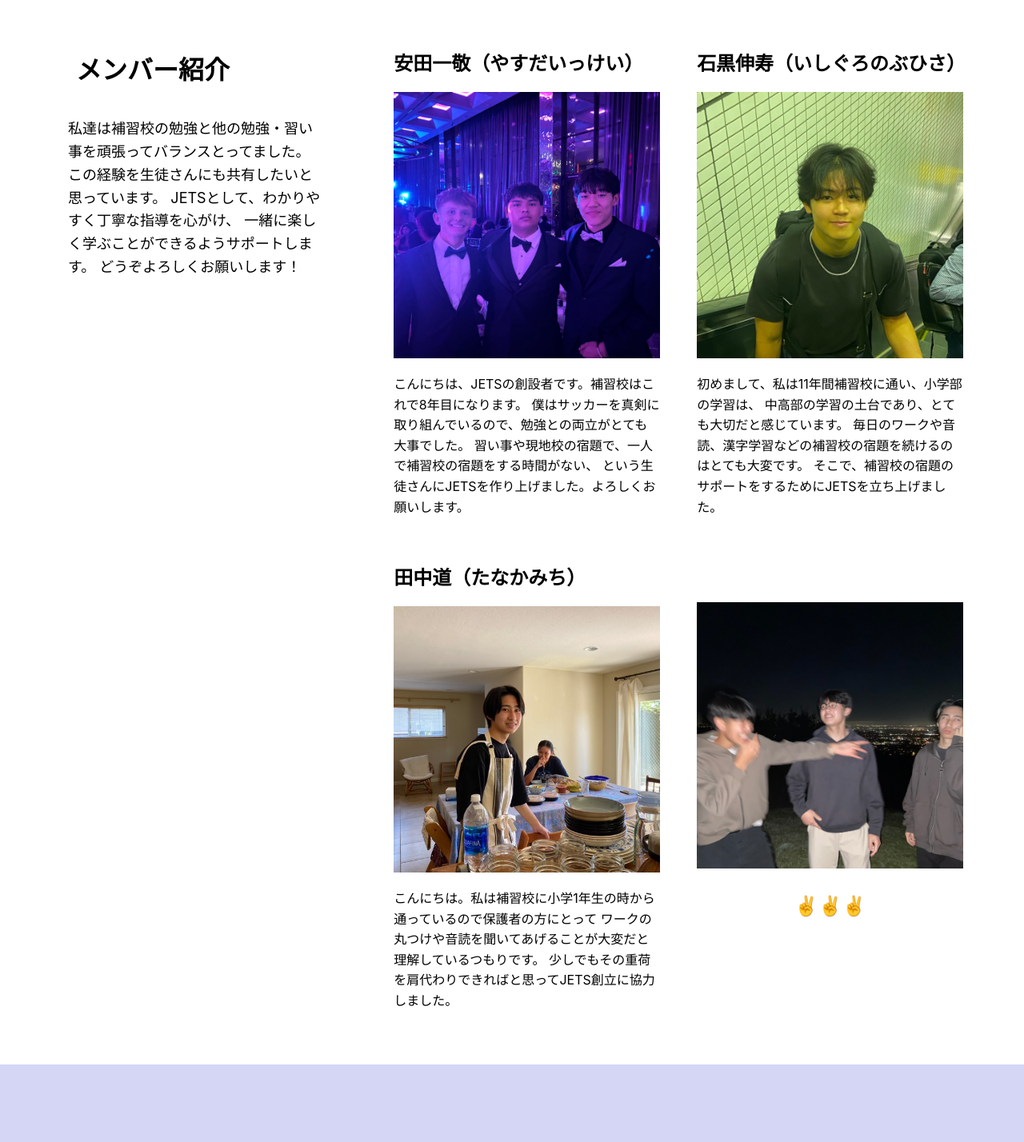
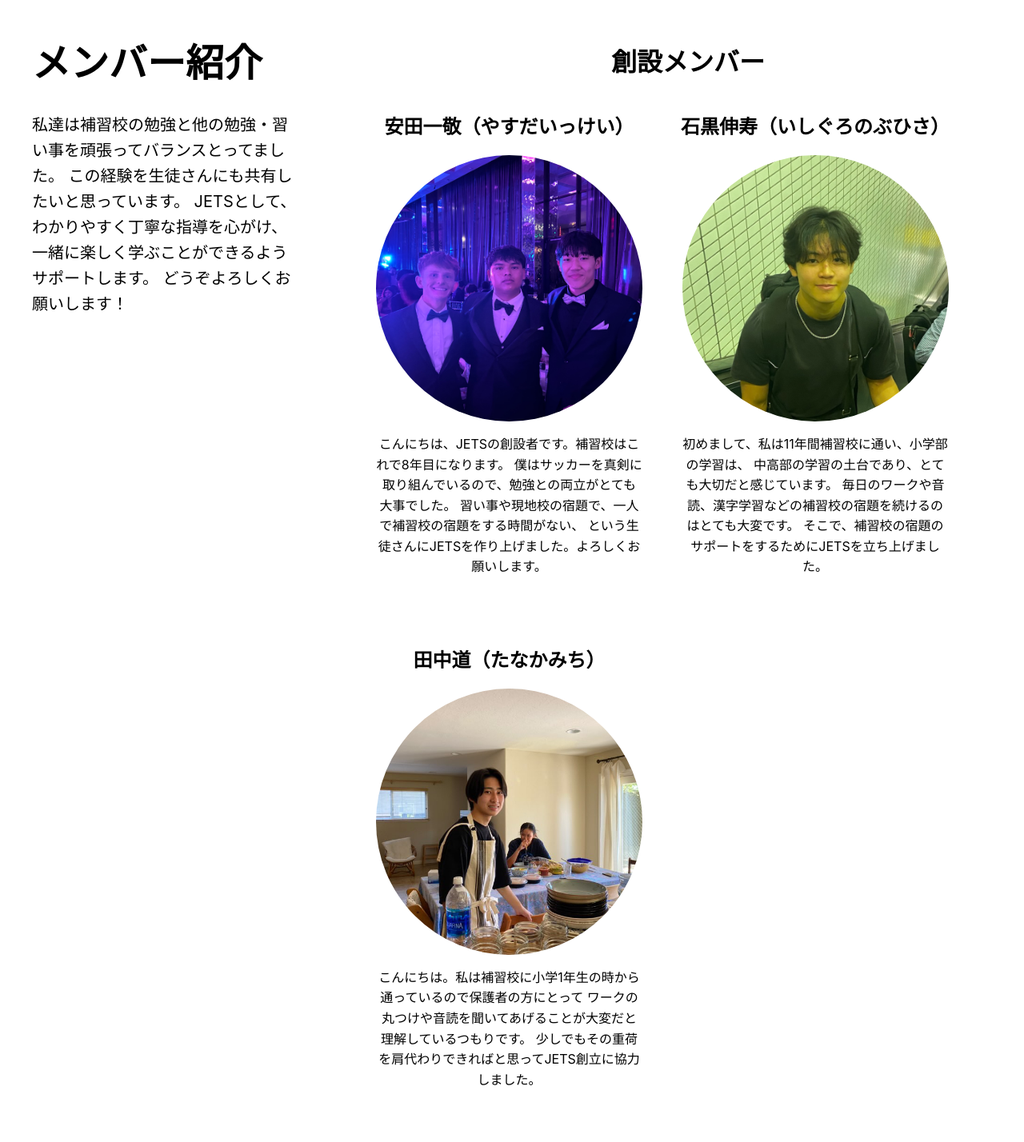
Before and after one commit to 1datcodes/JETS2, a React (Create React App) app: page /about in a window 1280 px wide. Shown: the part 1040-2468 px from the top of the page at 80% size. Built offline with nearby package versions, Linux system fonts and the light colour scheme.

Commit message:
Desktop version About page updated

```diff
--- a/src/About.css
+++ b/src/About.css
@@ -3,7 +3,7 @@
   min-height: 1000px;
 }
 
-.about-content .about-intro {
+.about-intro {
   display: flex;
   flex-direction: column;
   justify-content: center;
@@ -11,26 +11,27 @@
   padding: 50px 300px;
 }
 
-.about-content .about-intro h1 {
+.about-intro h1 {
   line-height: 1.5em;
   font-size: 24px;
 }
 
-.about-content .about-intro p {
+.about-intro p {
   line-height: 1.67em;
   font-size: 24px;
   font-weight: semi-bold;
   margin-top: 10px;
 }
 
-.about-content .about-intro img {
+.about-intro img {
   width: 930px;
   height: 515px;
   object-fit: cover;
   border: 4px solid rgb(98, 98, 98);
+  border-radius: 24px;
 }
 
-.about-content .members {
+.members {
   display: flex;
   flex-direction: row;
   justify-content: center;
@@ -38,65 +39,91 @@
   margin-top: 50px;
 }
 
-.about-content .members .member-title {
+.member-title {
+  display: flex;
+  flex-direction: column;
+  justify-content: center;
+  align-items: baseline;
+  width: 35%;
+  padding: 0 20px 0 30px;
+}
+
+.member-title h1 {
+  font-size: 48px;
+  margin: 10px;
+}
+
+.member-title p {
+  width: 80%;
+  line-height: 1.6em;
+  font-size: 20px;
+  text-align: left;
+}
+
+.member-intros {
+  width: 65%;
   display: flex;
   flex-direction: column;
   justify-content: center;
   align-items: flex-start;
-  width: 35%;
-  margin-left: 75px;
-  padding: 10px;
+  padding-right: 30px;
 }
 
-.about-content .members .member-title h1 {
-  font-size: 32px;
-  margin-left: 10px;
+.founding-members, .tutors {
+  display: grid;
+  width: 100%;
+  padding-bottom: 20px;
 }
 
-.about-content .members .member-title p {
-  width: 80%;
-  line-height: 1.6em;
-  font-size: 18px;
-  text-align: left;
+.founding-members-intro, .tutors-intro {
+  display: flex;
+  flex-wrap: wrap;
+  gap: 3rem;
+  justify-content: flex-start;
 }
 
-.about-content .members .member-intros {
-  width: 65%;
-  display: grid;
-  grid-template-columns: repeat(2, 1fr);
-  grid-template-rows: repeat(2, auto);
-  grid-gap: 20px;
-  margin: 10px 50px 50px 0;
-  text-align: left;
-  overflow: hidden;
+.founding-members-intro > div, .tutors-intro > div {
+  /* flex: 1 1 max-content; */
+  max-width: 400px;
+  min-width: max-content;
+  box-sizing: border-box;
+  display: flex;
+  flex-direction: column;
+  justify-content: flex-start;
+  align-items: center;
 }
 
-.about-content .members .member-intros h2 {
+.member-intros h2 {
   font-size: 24px;
 }
 
-.about-content .members .member-intros p {
+.member-intros h3 {
+  font-size: 20px;
+}
+
+.member-intros p {
   line-height: 1.6em;
   font-size: 16px;
   width: 333px;
 }
 
-.about-content .members .member-intros img {
+.member-intros img {
   width: 333px;
   height: 333px;
   object-fit: cover;
+  border-radius: 50%;
 }
 
-.about-content .members .member-intros .funtime {
+/* .about-content .members .member-intros .funtime {
   padding-top: 70px;
 }
 
 .about-content .members .member-intros .funtime p {
   font-size: 24px;
   text-align: center;
-}
+} */
 
-@media (max-width: 768px) {
+/* @media (max-width: 768px) {
   .about-content {
     margin-top: 111px;
     min-height: 1000px;
@@ -186,4 +213,4 @@
     height: 100%;
     object-fit: cover;
   }
-}
+}  */
--- a/src/About.js
+++ b/src/About.js
@@ -7,7 +7,9 @@ import "./About.css";
 import ikkei_img from "./images/ikkei.jpg";
 import nobu_img from "./images/nobu.jpg";
 import michi_img from "./images/tanaka.jpg";
-import fun_img from "./images/us.jpg";
+import yamada_img from "./images/yamada.jpg";
+import hatayama_img from "./images/hatayama.jpg";
+// import fun_img from "./images/us.jpg";
 
 const About = () => {
   return (
@@ -37,6 +39,9 @@ const About = () => {
             </p>
           </div>
           <div className="member-intros">
+            <div className="founding-members">
+              <h1>創設メンバー</h1>
+              <div class="founding-members-intro">
                 <div className="ikkei">
                   <h2>安田一敬（やすだいっけい）</h2>
                   <img src={ikkei_img} alt="Ikkei" />
@@ -66,10 +71,37 @@ const About = () => {
                     少しでもその重荷を肩代わりできればと思ってJETS創立に協力しました。
                   </p>
                 </div>
-            <div className="funtime">
+              </div>
+            </div>
+            <div className="tutors">
+              <h1>チューター</h1>
+              <div className="tutors-intro">
+                <div className="yamada">
+                  <h3>山田麻里衣（やまだまりい）</h3>
+                  <img src={yamada_img} alt="Yamada" />
+                  <p>
+                    こんにちは、私は小学2年生まで補習校を続けましたが、
+                    現地校とスポーツの両立が難しくなりやめてしまいましたが、
+                    中学でまた入って沢山の思い出を作れました。
+                    日本語と英語を両立している子たちをサポートや頑張っている子たちをサポート
+                    できるように頑張りたいです。よろしくお願いします。
+                  </p>
+                </div>
+                <div className="hatayama">
+                  <h3>畑山香穂（はたやまかほ）</h3>
+                  <img src={hatayama_img} alt="Hatayama" />
+                  <p>
+                    こんにちは。私は日本に小学6年生まで住んでいて、アメリカ住んで5年です。
+                    現地校と補習校の言語の違いから両立が難しいのをとても理解しているので、
+                    少しでもたくさんの生徒さんをお手伝いできたらなと思います。よろしくお願いします。
+                  </p>
+                </div>
+              </div>
+            </div>
+            {/* <div className="funtime">
               <img src={fun_img} alt="Fun" />
               <p>✌️✌️✌️</p>
-            </div>
+            </div> */}
           </div>
         </div>
       </div>
```
Also changed, not shown: src/images/hatayama.jpg (added), src/images/yamada.jpg (added). Lines whose indentation alone changed are shown as unchanged.
